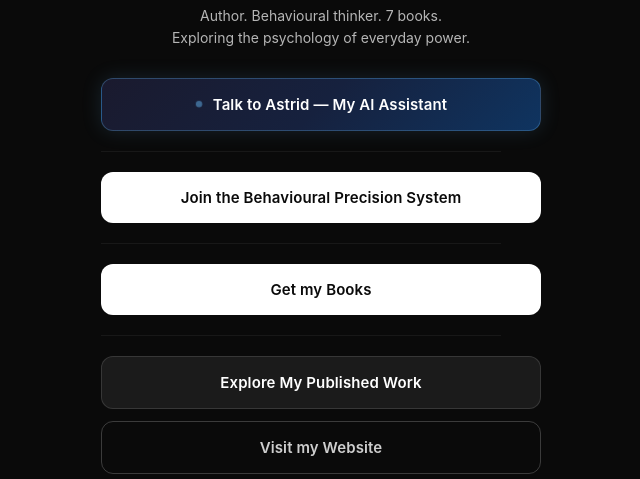
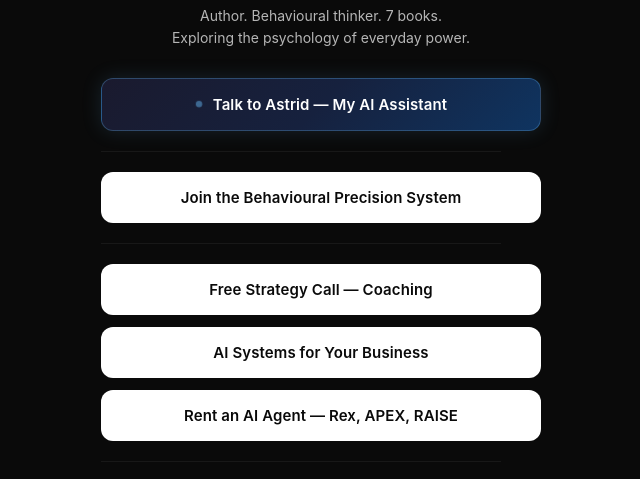
Before and after one commit to davidsaleh87-ui/david-link-in-bio, a website: page index.html in a window 1280 px wide. Shown: the part 389-868 px from the top of the page, without its empty margins (319-959 px from the left). Drawn offline with Linux system fonts and the light colour scheme.

Commit message:
Add coaching, B2B, rentals, books landing page links to link hub
- Free Strategy Call — Coaching → /coaching
- AI Systems for Your Business → /b2b
- Rent an AI Agent → /rentals
- Get my Books — All 7 → /books
- All links point to Railway landing pages with GATE→Astrid flow

Co-Authored-By: Claude Opus 4.6 (1M context) <noreply@anthropic.com>

```diff
--- a/index.html
+++ b/index.html
@@ -466,9 +466,26 @@
 
       <div class="divider"></div>
 
+      <!-- COACHING -->
+      <a href="https://astrid-webhook-production-db6c.up.railway.app/coaching" target="_blank" class="btn btn-primary">
+        Free Strategy Call — Coaching
+      </a>
+
+      <!-- AI FOR BUSINESS -->
+      <a href="https://astrid-webhook-production-db6c.up.railway.app/b2b" target="_blank" class="btn btn-primary">
+        AI Systems for Your Business
+      </a>
+
+      <!-- RENT AN AGENT -->
+      <a href="https://astrid-webhook-production-db6c.up.railway.app/rentals" target="_blank" class="btn btn-primary">
+        Rent an AI Agent — Rex, APEX, RAISE
+      </a>
+
+      <div class="divider"></div>
+
       <!-- BOOKS -->
-      <a href="https://books.by/davidsaleh" target="_blank" class="btn btn-primary">
-        Get my Books
+      <a href="https://astrid-webhook-production-db6c.up.railway.app/books" target="_blank" class="btn btn-primary">
+        Get my Books — All 7
       </a>
 
       <div class="divider"></div>
```
